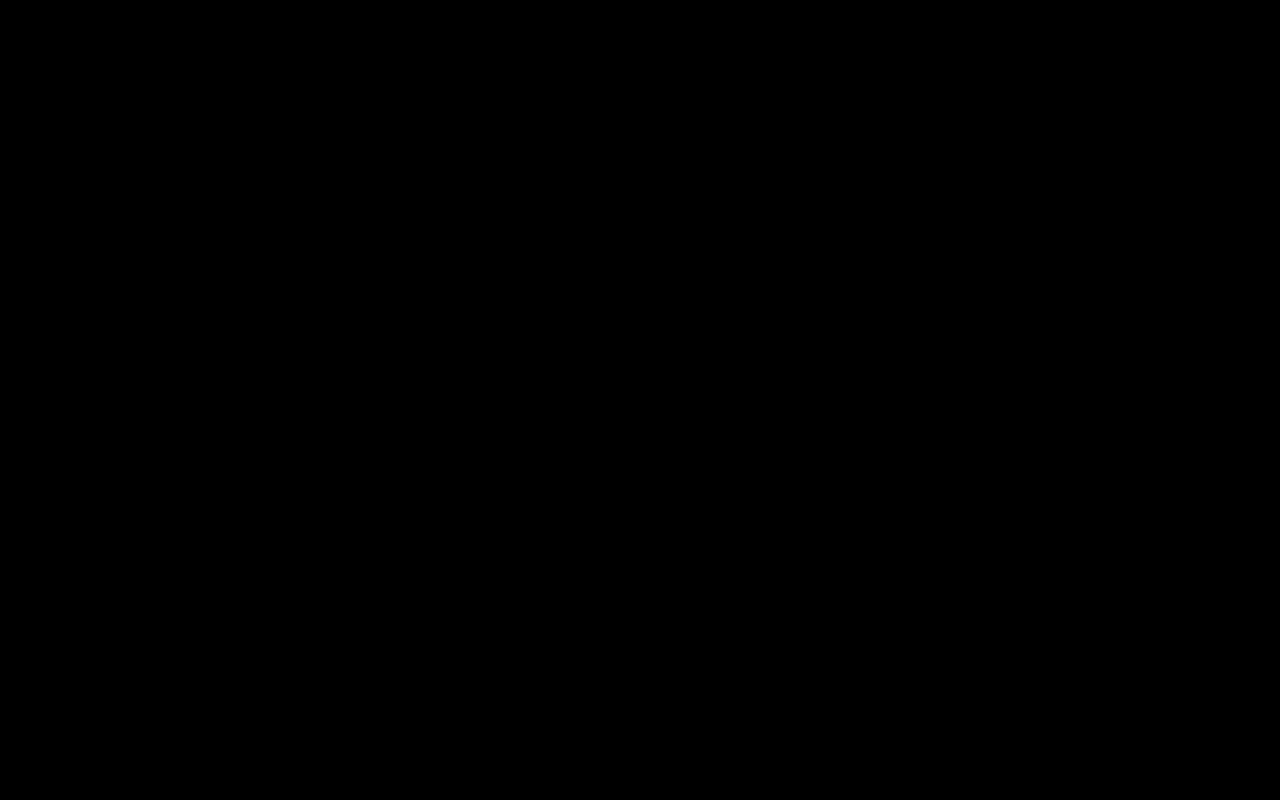
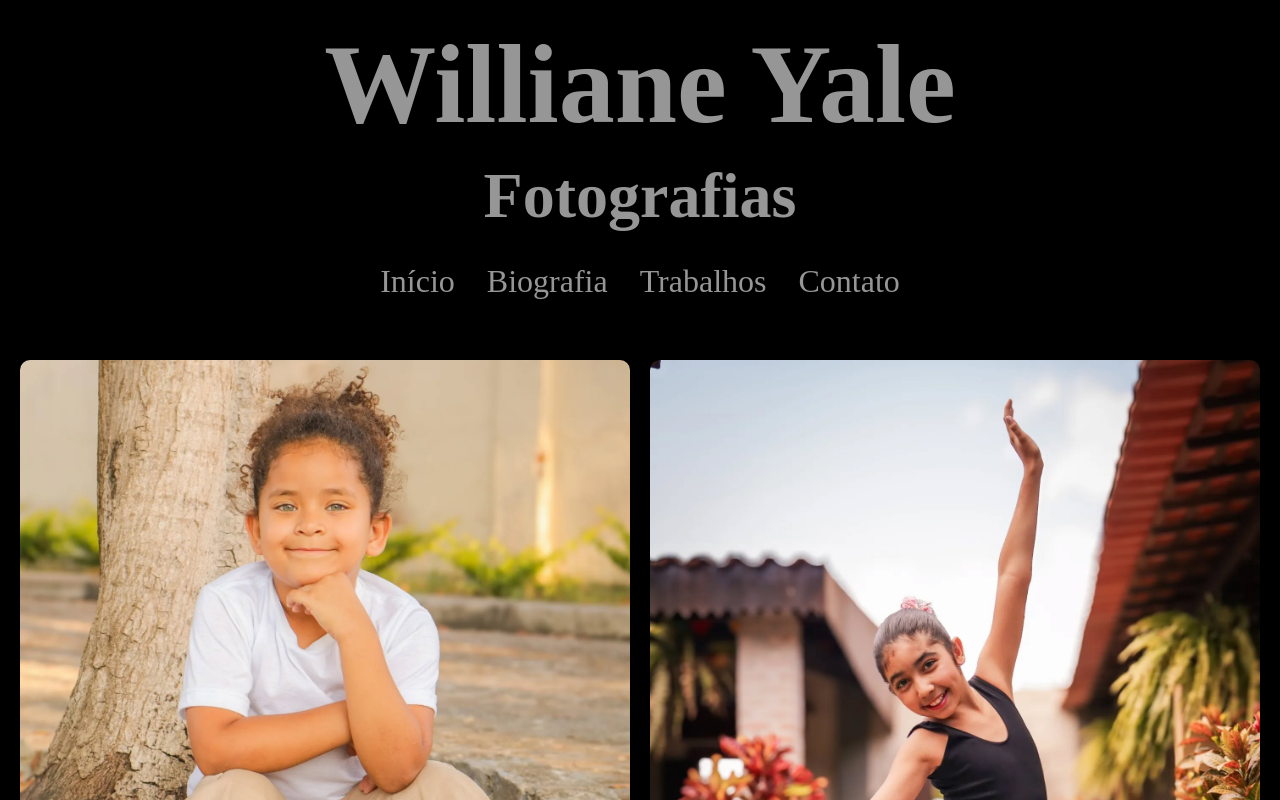
Before and after one commit to diihfreitas/wyfotografias, a React (Vite) app in the folder willianefotos/: page / in a window 1280 px wide. Before the commit this address had no page. Shown: the top 800 px of the page. Built offline with nearby package versions, Linux system fonts and the light colour scheme.

Commit message:
ajustehome

```diff
--- a/willianefotos/src/App.jsx
+++ b/willianefotos/src/App.jsx
@@ -7,6 +7,7 @@ const App = () => {
   return (
     <Router>
       <Routes>
+        <Route path='/' element={<Home />} />
         <Route path='/home' element={<Home />} />
         <Route path='/works' element={<Works />} />
       </Routes>
--- a/willianefotos/src/components/Works.jsx
+++ b/willianefotos/src/components/Works.jsx
@@ -74,7 +74,6 @@ const Works = () => {
         </nav>
       </section>
       {/* Conteúdo específico da página Works pode ser adicionado abaixo */}
-      <div>Works</div>
     </div>
   );
 };
```
